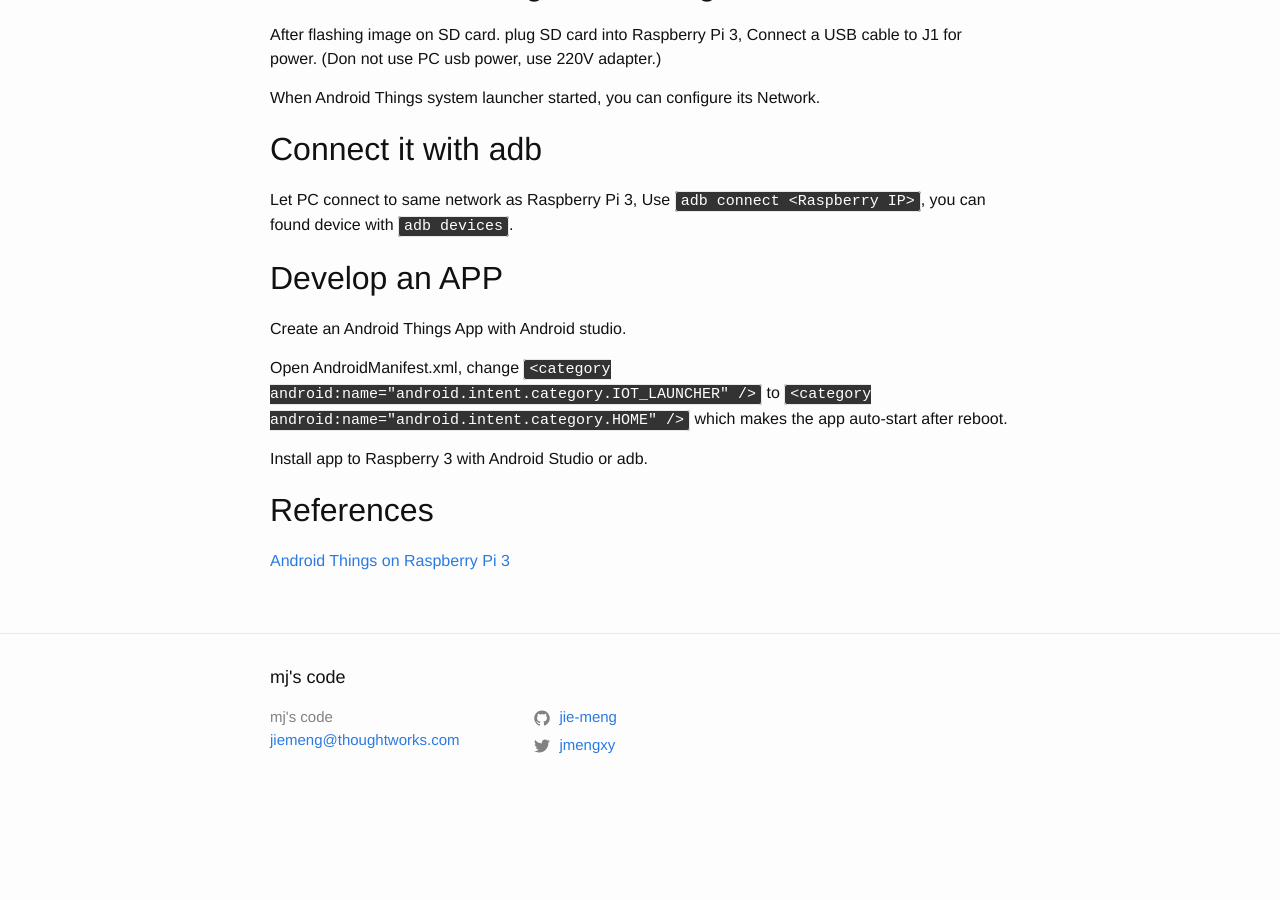
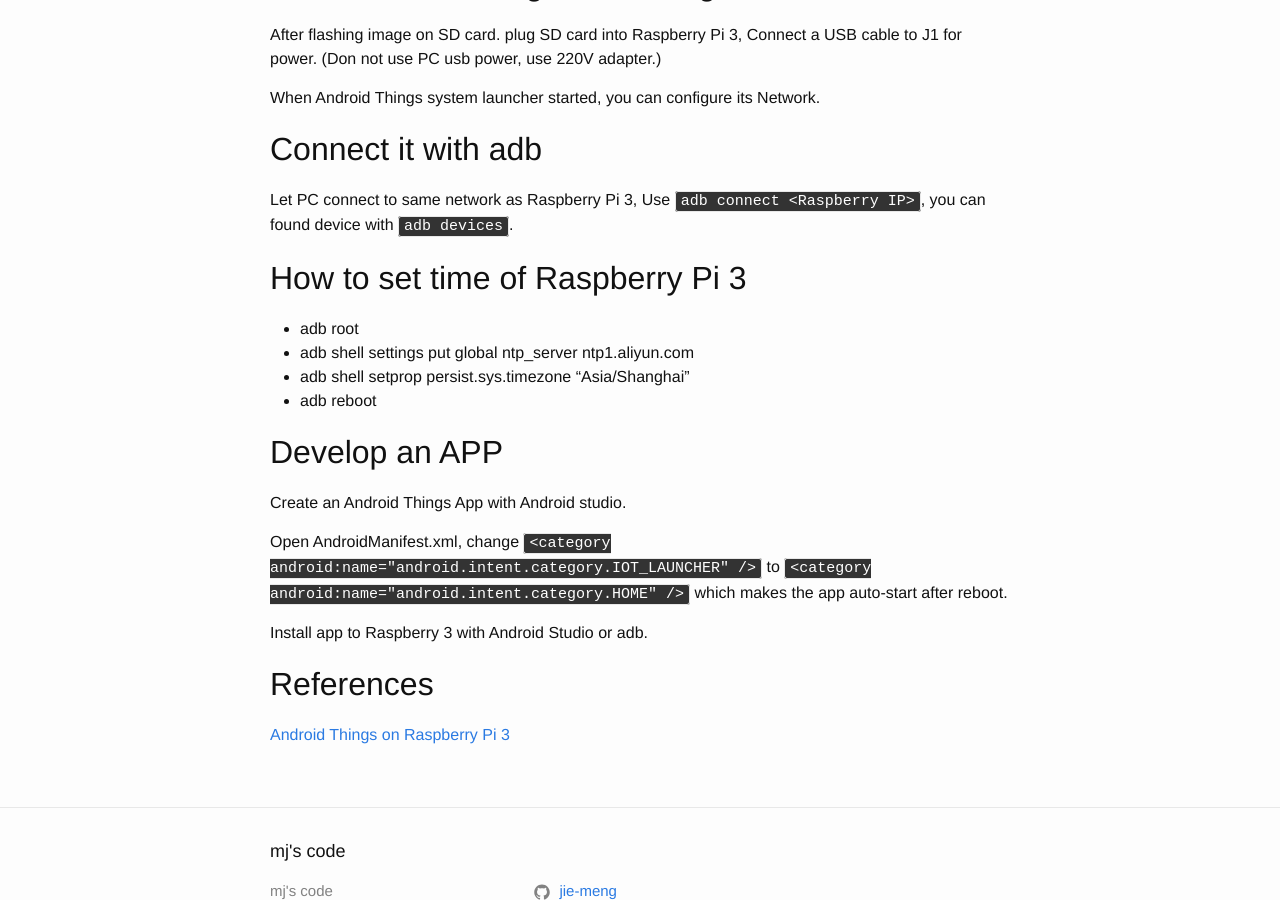
Before and after one commit to jie-meng/jie-meng.github.io, a Jekyll site: the page built from _posts/2018-07-23-android-things-on-raspberry-pi-3.md, in a window 1280 px wide and 900 px high, scrolled down 594 px. Built offline with Jekyll 4.4.1, drawn with Linux system fonts in a browser that asks for light colours; comment, search, counter and statistics services are not loaded; before the commit the page ends 1410 px from its top, so only the background shows below that.

Commit message:
How to set time of Raspberry pi 3

```diff
--- a/_posts/2018-07-23-android-things-on-raspberry-pi-3.md
+++ b/_posts/2018-07-23-android-things-on-raspberry-pi-3.md
@@ -31,6 +31,13 @@
 
 Let PC connect to same network as Raspberry Pi 3, Use `adb connect <Raspberry IP>`, you can found device with `adb devices`.
 
+## How to set time of Raspberry Pi 3
+
+- adb root
+- adb shell settings put global ntp_server ntp1.aliyun.com
+- adb shell setprop persist.sys.timezone "Asia/Shanghai"
+- adb reboot
+
 ## Develop an APP
 
 Create an Android Things App with Android studio.
```
